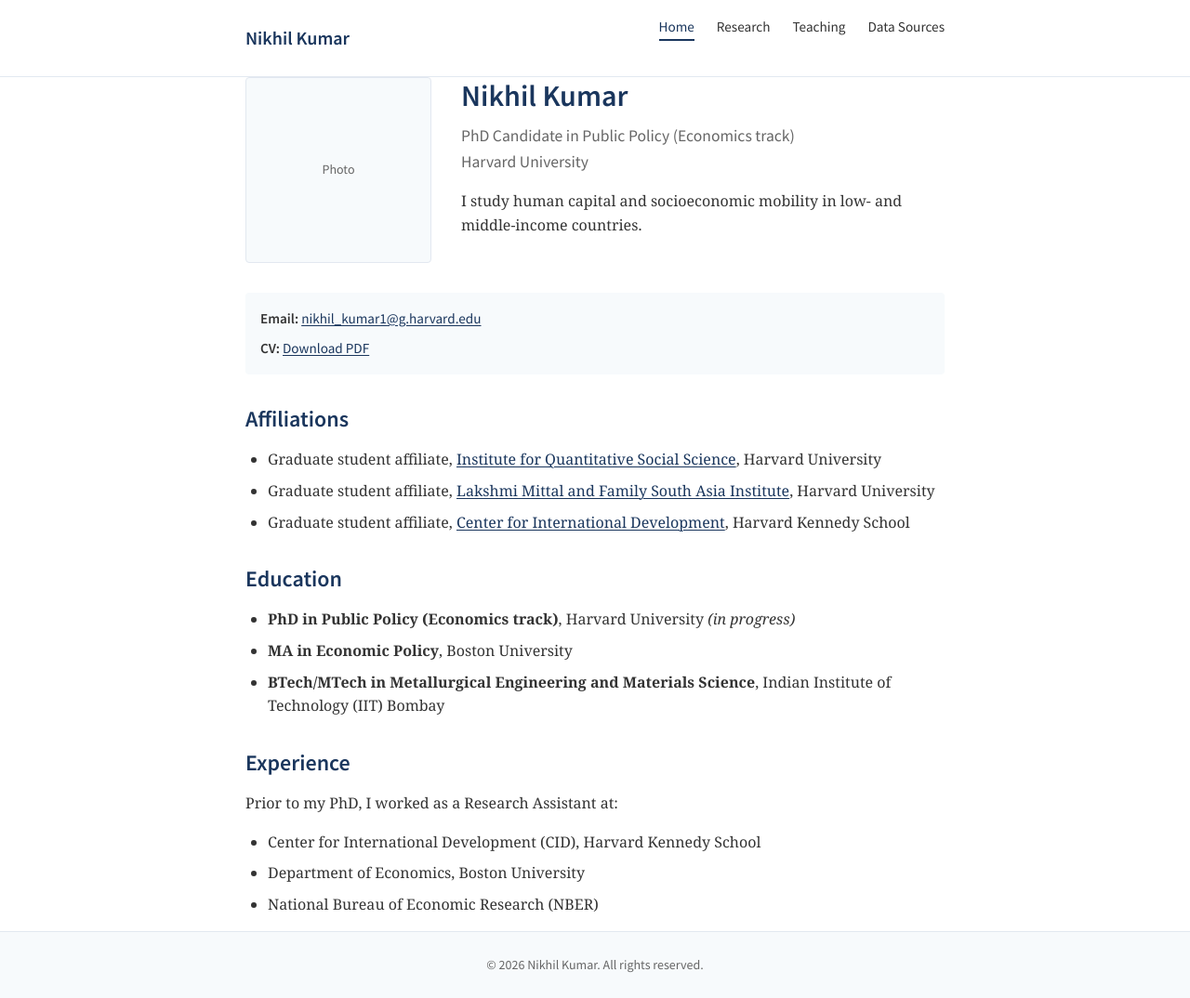
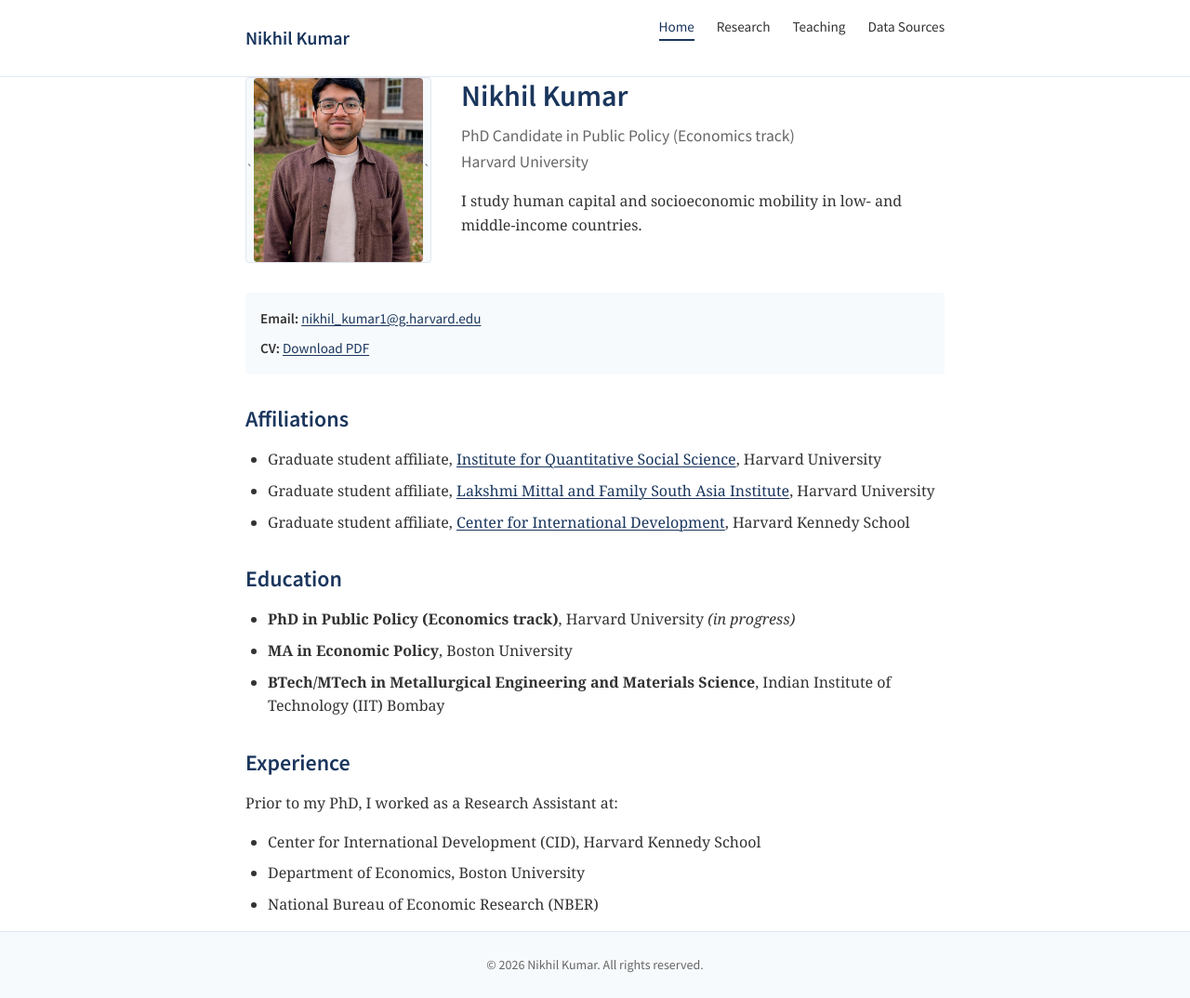
Before and after one commit to nikhilklath/nikhilklath.github.io, a Jekyll site: the page built from index.md, in a window 1280 px wide. Shown: the whole page at 93% size. Built offline with Jekyll 4.4.1, drawn with Linux system fonts in a browser that asks for light colours; some web fonts are replaced.

Commit message:
add photo

```diff
--- a/index.md
+++ b/index.md
@@ -5,7 +5,7 @@ title: Home
 
 <div class="profile">
   <div class="profile-photo">
-    Photo
+    `<img src="/assets/profile.jpg" alt="Nikhil Kumar">`
   </div>
   <div class="profile-info">
     <h1>Nikhil Kumar</h1>
```
Also changed, not shown: assets/profile.jpg (added).
